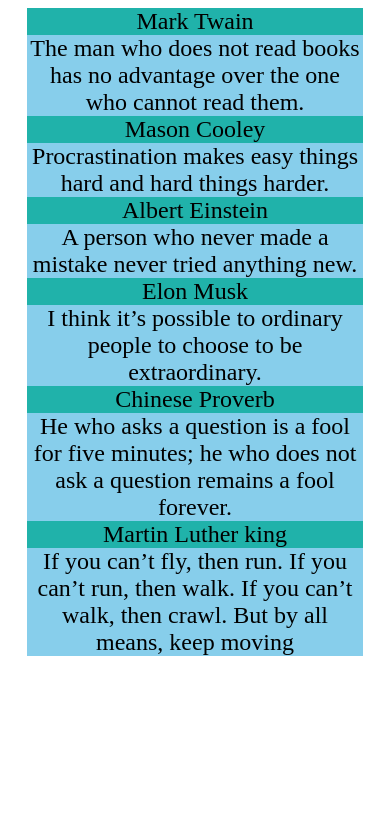
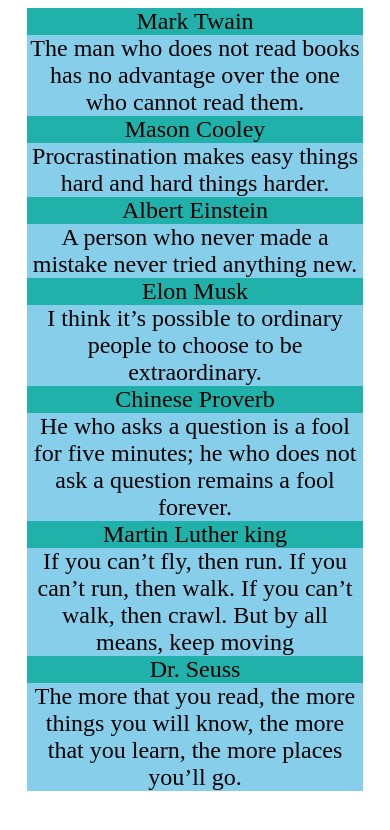
Before and after one commit to 21ftt1277/eportfolio, a plain HTML site: page week9-e.html in a window 390 px wide. Drawn offline with Linux system fonts and the light colour scheme.

Commit message:
Update week9-e.html

```diff
--- a/week9-e.html
+++ b/week9-e.html
@@ -91,7 +91,7 @@
       .submain:nth-child(3){grid-area: 3/1/4/2}
       .submain:nth-child(4){grid-area: 4/1/5/2}
       .submain:nth-child(5){grid-area: 5/1/6/2}
-      .submain:nth-child(6){grid-area: 6/1/7/2}
+      .submain:nth-child(6){grid-area: 7/1/7/2}
       }
 
   </style>
```
